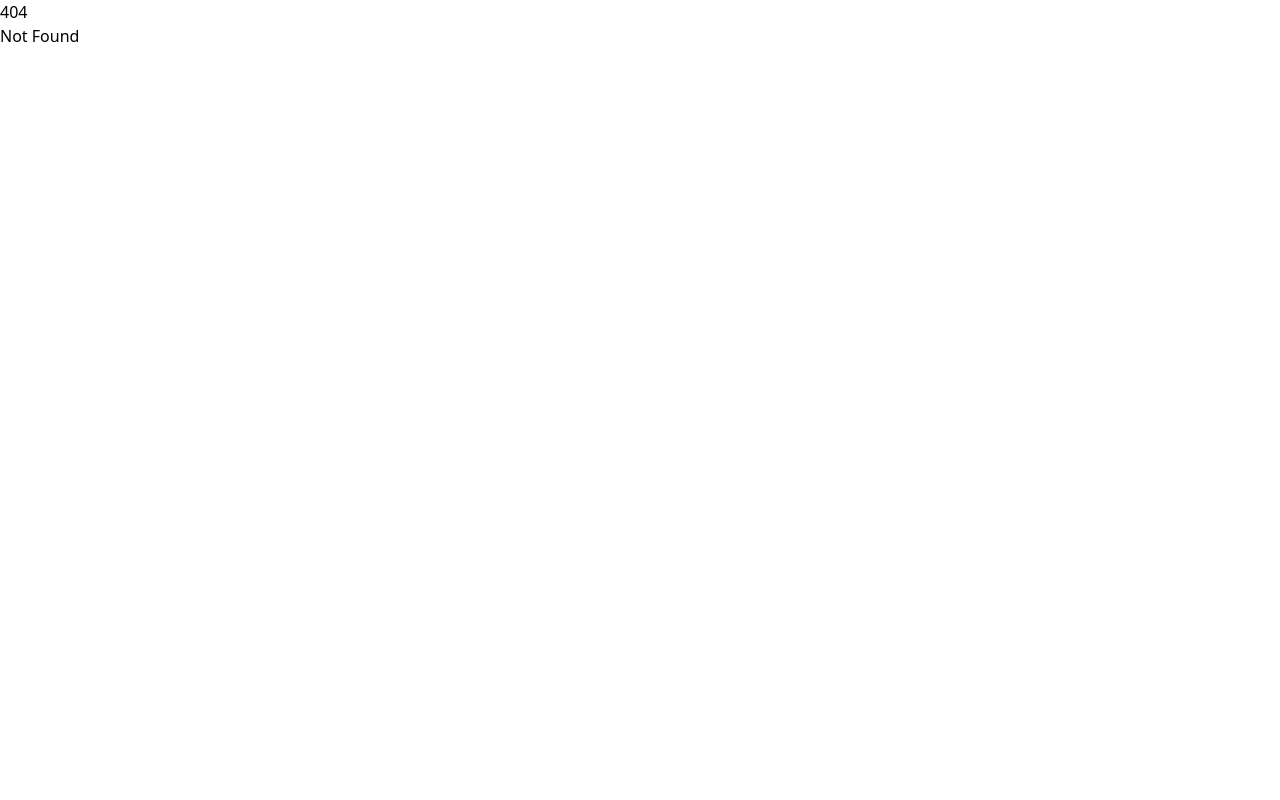
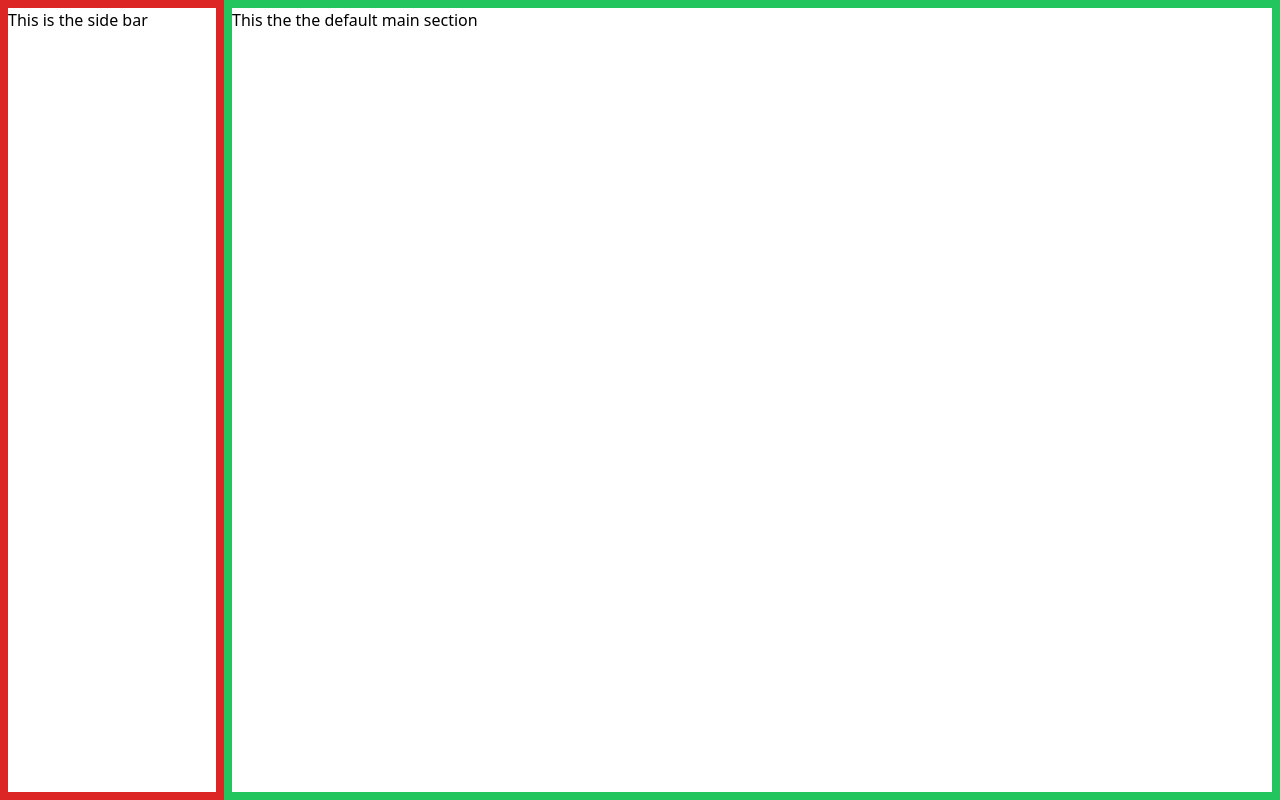
Before and after one commit to marloBruder/mmt1, a SvelteKit app: page /main in a window 1280 px wide. Before the commit this address had no page. Built offline with nearby package versions, Linux system fonts and the light colour scheme.

Commit message:
Basic Layout

```diff
--- a/src/routes/+page.svelte
+++ b/src/routes/+page.svelte
@@ -5,6 +5,17 @@
 <main>
   <div class="m-40 text-center">
     <h1 class="text-4xl">Welcome to mmdbt!</h1>
-    <a href="/home" class="inline-block mt-4">Start new Metamath database</a>
+    <div>
+      <a href="/main" class="inline-block mt-4">Create new Metamath database </a>
+    </div>
+    <div>
+      <a href="/main/theorem/sp" class="inline-block mt-4">Example theorem 1</a>
+    </div>
+    <div>
+      <a href="/main/theorem/ax-sep" class="inline-block mt-4">Example theorem 2</a>
+    </div>
+    <div>
+      <a href="/main/theorem/ax-rep" class="inline-block mt-4">Example theorem 3</a>
+    </div>
   </div>
 </main>
--- a/src/routes/home/+page.svelte
+++ /dev/null
@@ -1,3 +0,0 @@
-<div>
-  <h1>THIS IS THE HOME PAGE</h1>
-</div>
--- /dev/null
+++ b/src/routes/main/+layout.svelte
@@ -0,0 +1,12 @@
+<script>
+	let { children } = $props();
+</script>
+
+<div class="h-screen w-screen">
+  <div class="h-full w-56 float-left border-8 border-red-600">
+    <p>This is the side bar</p>
+  </div>
+  <div class="h-full ml-56">
+    {@render children()}
+  </div>
+</div>
--- /dev/null
+++ b/src/routes/main/+page.svelte
@@ -0,0 +1,3 @@
+<div class="w-full h-full border-green-500 border-8">
+  <p>This the the default main section</p>
+</div>
--- /dev/null
+++ b/src/routes/main/theorem/[theoremName]/+page.svelte
@@ -0,0 +1,9 @@
+<script lang="ts">
+  import type { PageData } from "./$types";
+
+  let { data }: { data: PageData } = $props();
+</script>
+
+<div class="h-full border-8 border-blue-600">
+  <p>This is Theorem {data.theoremName}</p>
+</div>
--- /dev/null
+++ b/src/routes/main/theorem/[theoremName]/+page.ts
@@ -0,0 +1,8 @@
+import type { PageLoad } from "./$types";
+
+export const load: PageLoad = ({ params }) => {
+  console.log(params);
+  return {
+    theoremName: params.theoremName,
+  };
+};
```
